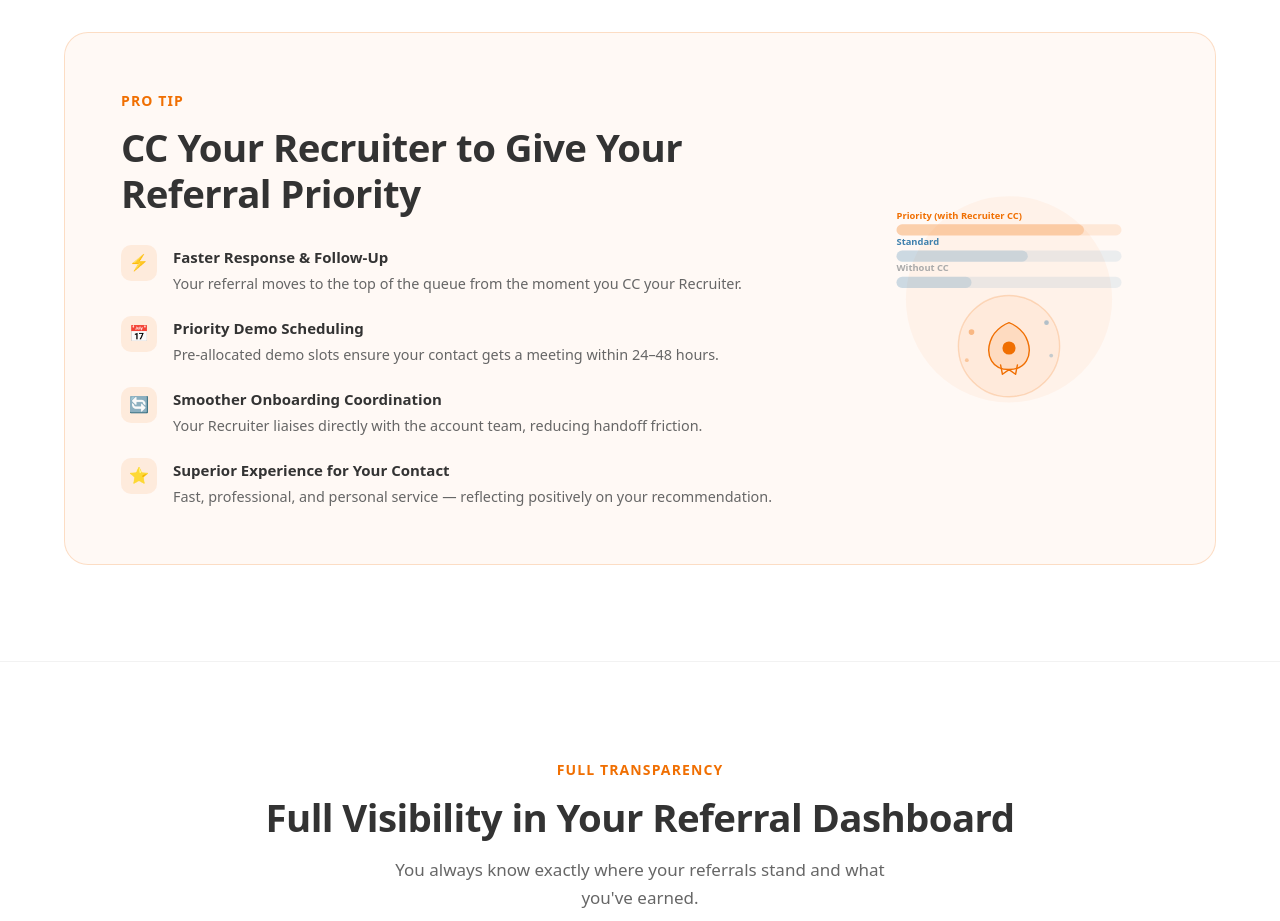
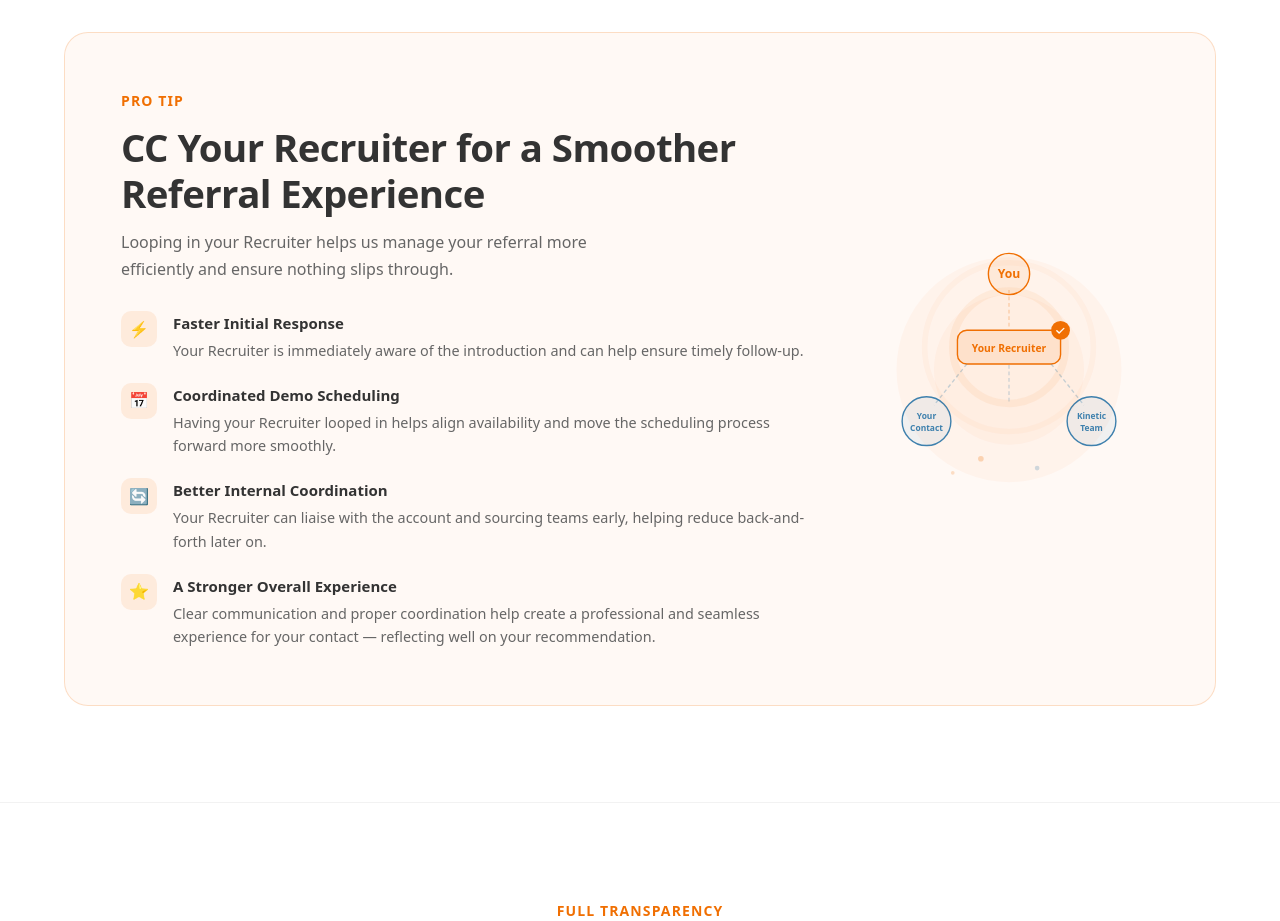
Before and after one commit to MadelaD/partnerdomain, a React (Vite) app: page / in a window 1280 px wide. Shown: the part 3040-3961 px from the top of the page. Built offline with nearby package versions, Linux system fonts and the light colour scheme.

Commit message:
update Priority section: new copy, subtext, and coordination flow SVG

```diff
--- a/src/components/PriorityFastTrack.tsx
+++ b/src/components/PriorityFastTrack.tsx
@@ -3,62 +3,82 @@ import { motion } from 'framer-motion';
 const benefits = [
     {
         icon: '⚡',
-        title: 'Faster Response & Follow-Up',
-        description: 'Your referral moves to the top of the queue from the moment you CC your Recruiter.',
+        title: 'Faster Initial Response',
+        description: 'Your Recruiter is immediately aware of the introduction and can help ensure timely follow-up.',
     },
     {
         icon: '📅',
-        title: 'Priority Demo Scheduling',
-        description: 'Pre-allocated demo slots ensure your contact gets a meeting within 24–48 hours.',
+        title: 'Coordinated Demo Scheduling',
+        description: 'Having your Recruiter looped in helps align availability and move the scheduling process forward more smoothly.',
     },
     {
         icon: '🔄',
-        title: 'Smoother Onboarding Coordination',
-        description: 'Your Recruiter liaises directly with the account team, reducing handoff friction.',
+        title: 'Better Internal Coordination',
+        description: 'Your Recruiter can liaise with the account and sourcing teams early, helping reduce back-and-forth later on.',
     },
     {
         icon: '⭐',
-        title: 'Superior Experience for Your Contact',
-        description: 'Fast, professional, and personal service — reflecting positively on your recommendation.',
+        title: 'A Stronger Overall Experience',
+        description: 'Clear communication and proper coordination help create a professional and seamless experience for your contact — reflecting well on your recommendation.',
     },
 ];
 
-/** Abstract priority/speed illustration */
+/** Updated coordination / flow illustration */
 function PriorityIllustration() {
     return (
-        <svg viewBox="0 0 320 280" fill="none" xmlns="http://www.w3.org/2000/svg" aria-hidden="true"
+        <svg viewBox="0 0 320 300" fill="none" xmlns="http://www.w3.org/2000/svg" aria-hidden="true"
             style={{ width: '100%', maxWidth: '300px', height: 'auto' }}>
-            {/* Background glow */}
-            <circle cx="160" cy="140" r="110" fill="rgba(240,111,2,0.05)" />
-            {/* Priority lanes */}
-            <rect x="40" y="60" width="240" height="12" rx="6" fill="rgba(240,111,2,0.12)" />
-            <rect x="40" y="60" width="200" height="12" rx="6" fill="rgba(240,111,2,0.2)" />
-            <rect x="40" y="88" width="240" height="12" rx="6" fill="rgba(62,128,173,0.1)" />
-            <rect x="40" y="88" width="140" height="12" rx="6" fill="rgba(62,128,173,0.18)" />
-            <rect x="40" y="116" width="240" height="12" rx="6" fill="rgba(62,128,173,0.1)" />
-            <rect x="40" y="116" width="80" height="12" rx="6" fill="rgba(62,128,173,0.18)" />
-            {/* Labels */}
-            <text x="40" y="54" fontFamily="system-ui,sans-serif" fontSize="10" fill="#F06F02" fontWeight="600">Priority (with Recruiter CC)</text>
-            <text x="40" y="82" fontFamily="system-ui,sans-serif" fontSize="10" fill="#3E80AD" fontWeight="600">Standard</text>
-            <text x="40" y="110" fontFamily="system-ui,sans-serif" fontSize="10" fill="#aaa" fontWeight="600">Without CC</text>
-            {/* Rocket / speed icon */}
-            <circle cx="160" cy="190" r="54" fill="rgba(240,111,2,0.06)" stroke="rgba(240,111,2,0.2)" strokeWidth="1.5" />
-            <path d="M160 165 C160 165 175 170 180 185 C185 200 178 215 160 215 C142 215 135 200 140 185 C145 170 160 165 160 165Z"
-                fill="rgba(240,111,2,0.12)" stroke="#F06F02" strokeWidth="1.5" />
-            <circle cx="160" cy="192" r="7" fill="#F06F02" />
-            <path d="M151 210 L153 220 L160 215 L167 220 L169 210" stroke="#F06F02" strokeWidth="1.5" strokeLinecap="round" strokeLinejoin="round" fill="none" />
-            {/* Stars */}
-            <circle cx="120" cy="175" r="3" fill="#F06F02" opacity="0.4" />
-            <circle cx="200" cy="165" r="2.5" fill="#3E80AD" opacity="0.4" />
-            <circle cx="115" cy="205" r="2" fill="#F06F02" opacity="0.3" />
-            <circle cx="205" cy="200" r="2" fill="#3E80AD" opacity="0.3" />
+
+            {/* Soft background glow */}
+            <circle cx="160" cy="150" r="120" fill="rgba(240,111,2,0.04)" />
+            <circle cx="160" cy="150" r="80" fill="rgba(240,111,2,0.04)" />
+
+            {/* --- Flow diagram: three connected nodes --- */}
+            {/* Node connectors */}
+            <line x1="160" y1="65" x2="160" y2="105" stroke="rgba(240,111,2,0.25)" strokeWidth="1.5" strokeDasharray="4 3" />
+            <line x1="160" y1="145" x2="160" y2="185" stroke="rgba(62,128,173,0.25)" strokeWidth="1.5" strokeDasharray="4 3" />
+
+            {/* Top node: You (client) */}
+            <circle cx="160" cy="48" r="22" fill="rgba(240,111,2,0.08)" stroke="#F06F02" strokeWidth="1.5" />
+            <text x="160" y="52" textAnchor="middle" fontFamily="system-ui,sans-serif" fontSize="13" fill="#F06F02" fontWeight="700">You</text>
+
+            {/* Middle node: Recruiter */}
+            <rect x="105" y="108" width="110" height="36" rx="10" fill="rgba(240,111,2,0.1)" stroke="#F06F02" strokeWidth="1.5" />
+            <text x="160" y="131" textAnchor="middle" fontFamily="system-ui,sans-serif" fontSize="11" fill="#F06F02" fontWeight="600">Your Recruiter</text>
+
+            {/* Branch lines from Recruiter to Prospect & Team */}
+            <line x1="115" y1="144" x2="80" y2="188" stroke="rgba(62,128,173,0.3)" strokeWidth="1.5" strokeDasharray="4 3" />
+            <line x1="205" y1="144" x2="240" y2="188" stroke="rgba(62,128,173,0.3)" strokeWidth="1.5" strokeDasharray="4 3" />
+
+            {/* Bottom-left node: Prospect */}
+            <circle cx="72" cy="205" r="26" fill="rgba(62,128,173,0.08)" stroke="#3E80AD" strokeWidth="1.5" />
+            <text x="72" y="203" textAnchor="middle" fontFamily="system-ui,sans-serif" fontSize="9" fill="#3E80AD" fontWeight="600">Your</text>
+            <text x="72" y="215" textAnchor="middle" fontFamily="system-ui,sans-serif" fontSize="9" fill="#3E80AD" fontWeight="600">Contact</text>
+
+            {/* Bottom-right node: Internal Team */}
+            <circle cx="248" cy="205" r="26" fill="rgba(62,128,173,0.08)" stroke="#3E80AD" strokeWidth="1.5" />
+            <text x="248" y="203" textAnchor="middle" fontFamily="system-ui,sans-serif" fontSize="9" fill="#3E80AD" fontWeight="600">Kinetic</text>
+            <text x="248" y="215" textAnchor="middle" fontFamily="system-ui,sans-serif" fontSize="9" fill="#3E80AD" fontWeight="600">Team</text>
+
+            {/* Checkmark badge on Recruiter node */}
+            <circle cx="215" cy="108" r="10" fill="#F06F02" />
+            <path d="M211 108.5l2.5 2.5 5-5" stroke="#fff" strokeWidth="1.5" strokeLinecap="round" strokeLinejoin="round" />
+
+            {/* Speed / pulse rings around center */}
+            <circle cx="160" cy="126" r="60" stroke="rgba(240,111,2,0.07)" strokeWidth="8" />
+            <circle cx="160" cy="126" r="90" stroke="rgba(240,111,2,0.04)" strokeWidth="6" />
+
+            {/* Small decorative dots */}
+            <circle cx="130" cy="245" r="3" fill="#F06F02" opacity="0.25" />
+            <circle cx="190" cy="255" r="2.5" fill="#3E80AD" opacity="0.25" />
+            <circle cx="100" cy="260" r="2" fill="#F06F02" opacity="0.2" />
         </svg>
     );
 }
 
 export default function PriorityFastTrack() {
     return (
-        <section id="priority" aria-label="Priority Fast-Track" className="section-padding"
+        <section id="priority" aria-label="CC Your Recruiter" className="section-padding"
             style={{
                 backgroundColor: '#fff',
                 borderTop: '1px solid rgba(0,0,0,0.05)',
@@ -86,9 +106,12 @@ export default function PriorityFastTrack() {
                         <p style={{ color: '#F06F02', fontWeight: 600, fontSize: '0.875rem', letterSpacing: '0.08em', textTransform: 'uppercase', marginBottom: '0.75rem' }}>
                             Pro Tip
                         </p>
-                        <h2 style={{ marginBottom: '1.75rem' }}>
-                            CC Your Recruiter to Give Your Referral Priority
+                        <h2 style={{ marginBottom: '0.75rem' }}>
+                            CC Your Recruiter for a Smoother Referral Experience
                         </h2>
+                        <p style={{ fontSize: '1rem', color: '#666', lineHeight: 1.7, marginBottom: '1.75rem', maxWidth: '500px' }}>
+                            Looping in your Recruiter helps us manage your referral more efficiently and ensure nothing slips through.
+                        </p>
 
                         <div style={{ display: 'flex', flexDirection: 'column', gap: '1.25rem' }}>
                             {benefits.map((b) => (
@@ -110,7 +133,7 @@ export default function PriorityFastTrack() {
                                         <div style={{ fontWeight: 600, color: '#333', fontSize: '0.9375rem', marginBottom: '0.2rem' }}>
                                             {b.title}
                                         </div>
-                                        <p style={{ fontSize: '0.9rem', color: '#666', lineHeight: 1.6, marginBottom: 0 }}>
+                                        <p style={{ fontSize: '0.9rem', color: '#666', lineHeight: 1.65, marginBottom: 0 }}>
                                             {b.description}
                                         </p>
                                     </div>
```
